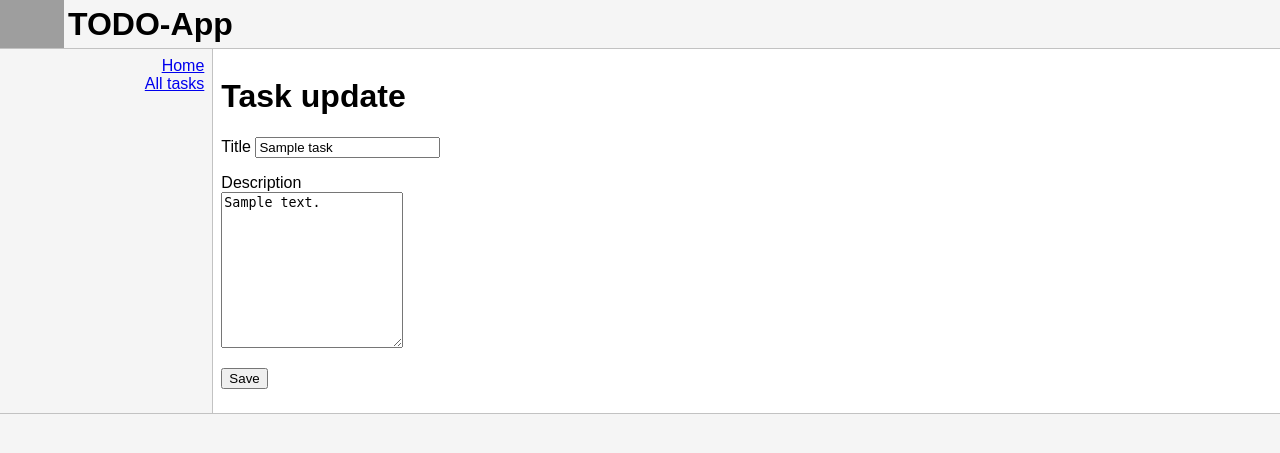
After one commit to mmerklinger/todo-app, a Python web app: template todo_app/templates/tasks_update_by_id.html in a window 1280 px wide. The commit adds this page. Shown: the top 453 px of the page. Run offline with Jinja, Linux system fonts and the light colour scheme; the template is opened without the code that fills it: most values are stand-ins (such as "Sample title", 1, 10 or a date in 2020); grey boxes are pictures that could not be loaded.

Commit message:
Add task update

```diff
--- a/todo_app/templates/tasks_get.html
+++ b/todo_app/templates/tasks_get.html
@@ -20,6 +20,7 @@
                             <button onclick="window.location.href='{{ url_for('tasks.delete_by_id', id=task.id) }}';">Delete</button>
                             <button onclick="window.location.href='{{ url_for('tasks.open_by_id', id=task.id) }}';">Open</button>
                             <button onclick="window.location.href='{{ url_for('tasks.close_by_id', id=task.id) }}';">Close</button>
+                            <button onclick="window.location.href='{{ url_for('tasks.update_by_id', id=task.id) }}';">Update</button>
                         </th>
                     </tr>
                     {% endfor %}
--- /dev/null
+++ b/todo_app/templates/tasks_update_by_id.html
@@ -0,0 +1,17 @@
+{% include 'header.html' %}
+                <h1>Task update</h1>
+                <form method="post">
+                    <p>
+                        <label for="title">Title</label>
+                        <input type="text" name="title" value="{{ task.title }}"></input>
+                    </p>
+                    <p>
+                        <label for="description">Description</label>
+                        <br>
+                        <textarea name="description" rows="10">{{ task.description }}</textarea>
+                    </p>
+                    <p>
+                        <button type="submit">Save</button>
+                    </p>
+                </form>
+{% include 'footer.html' %}
```
Also changed, not shown: todo_app/views.py (+14 -0 lines).
